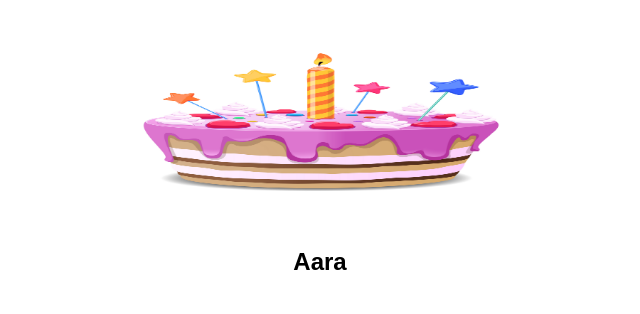
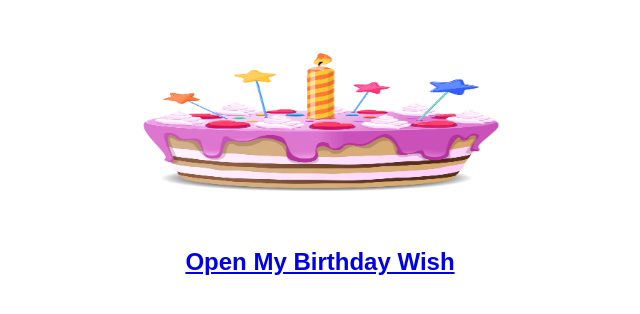
Before and after one commit to Nileshthakur2003/jannat, a plain HTML site: page birthday.html in a window 1280 px wide. Shown: the part 218-532 px from the top of the page, without its empty margins (320-960 px from the left). Drawn offline with nearby package versions, Linux system fonts and the light colour scheme.

Commit message:
Update birthday.html

```diff
--- a/birthday.html
+++ b/birthday.html
@@ -36,7 +36,9 @@
         <h1 class="animate__animated animate__rubberBand" style="margin-top:40px;font-size: 40px;">Happy<br>Birthday</h1>
         <h1 class="animate__animated animate__rubberBand" style="margin-top:40px;font-size: 40px;">Aara</h1>
         <img alt="birthday_cake"class="animate__animated animate__rubberBand"  src="bdaycake.jpg" height="200px" width="50%" />
-        <h2 class="cake animate__animated animate__rubberBand animate__delay-2s animate_infinite">Aara</h2>
+        <h2 class="cake animate__animated animate__rubberBand animate__delay-2s animate_infinite">
+            <a href="birthday_2.html">Open My Birthday Wish</a>
+        </h2>
     </center>
     </div>
 </body>
```
